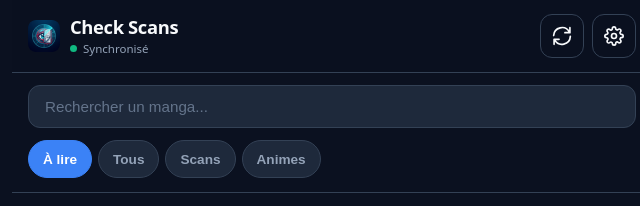
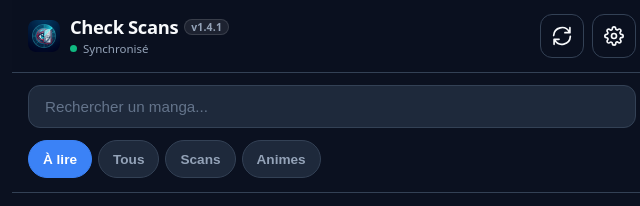
Before and after one commit to Lionization/Check-Anime-Scan, a browser extension: page pwa/index.html in a window 1280 px wide. Shown: the top 206 px of the page, 308-948 px from the left. Drawn offline with Linux system fonts and the light colour scheme.

Commit message:
feat(pwa): centralisation de la version dans version.js et badge dynamique

```diff
--- a/pwa/app.css
+++ b/pwa/app.css
@@ -95,6 +95,20 @@ body {
     font-weight: 700;
     letter-spacing: -0.02em;
     line-height: 1.2;
+    display: inline-flex;
+    align-items: center;
+    gap: 6px;
+}
+
+.brand-version {
+    font-size: 0.65rem;
+    font-weight: 600;
+    padding: 1px 6px;
+    border-radius: 9999px;
+    background: rgba(255, 255, 255, 0.08);
+    color: var(--text-secondary);
+    border: 1px solid rgba(255, 255, 255, 0.12);
+    letter-spacing: 0.02em;
 }
 
 .sync-status {
--- a/pwa/app.js
+++ b/pwa/app.js
@@ -15,6 +15,7 @@ const STORAGE_KEYS = {
 const GITHUB_API_URL = 'https://api.github.com/gists';
 const GIST_FILENAME = 'suivi.json';
 const VAPID_PUBLIC_KEY = 'BFdc6qHW_0VONqmpkv2Qy6lbV5Tp4U3xdG2gOPCNKaqPfmPbsLK8upQXLnus7cFx1pGJV7HXddnw4y_wtgvVHMg';
+const CURRENT_VERSION = (typeof self !== 'undefined' && self.APP_VERSION) || (typeof window !== 'undefined' && window.APP_VERSION) || '1.4.1';
 
 // État de l'application
 let allItems = {};
@@ -52,6 +53,12 @@ if (document.readyState === 'complete') {
 
 // Initialisation au chargement du DOM
 document.addEventListener('DOMContentLoaded', () => {
+    // Affichage dynamique de la version
+    const versionBadge = document.getElementById('app-version-badge');
+    if (versionBadge) {
+        versionBadge.textContent = `v${CURRENT_VERSION}`;
+    }
+
     const refreshBtn = document.getElementById('refresh-btn');
     const openSettingsBtn = document.getElementById('open-settings-btn');
     const setupBtn = document.getElementById('setup-btn');
--- a/pwa/index.html
+++ b/pwa/index.html
@@ -9,7 +9,7 @@
     <link rel="manifest" href="manifest.json">
     <link rel="icon" type="image/png" href="icons/favicon48.png">
     <link rel="apple-touch-icon" href="icons/favicon128.png">
-    <link rel="stylesheet" href="app.css?v=20261007_2340">
+    <link rel="stylesheet" href="app.css">
 </head>
 <body>
     <div class="app-layout">
@@ -23,7 +23,7 @@
             <div class="brand">
                 <img src="icons/favicon48.png" alt="Logo" class="brand-icon" width="32" height="32">
                 <div>
-                    <h1 class="brand-title">Check Scans</h1>
+                    <h1 class="brand-title">Check Scans <span id="app-version-badge" class="brand-version"></span></h1>
                     <div id="sync-status" class="sync-status" title="Statut de synchronisation">
                         <span class="sync-dot"></span>
                         <span id="sync-label" class="sync-label">Synchronisé</span>
@@ -140,6 +140,7 @@
         <div id="toast" class="toast hidden" role="status" aria-live="polite"></div>
     </div>
 
-    <script type="module" src="app.js?v=20261007_2340"></script>
+    <script src="version.js"></script>
+    <script type="module" src="app.js"></script>
 </body>
 </html>
--- /dev/null
+++ b/pwa/version.js
@@ -0,0 +1,5 @@
+/**
+ * @fileoverview Source unique de vérité pour la version de la PWA Check Anime & Scans.
+ * Ce fichier est partagé entre le Service Worker (importScripts), index.html et app.js.
+ */
+self.APP_VERSION = '1.4.1';
```
Also changed, not shown: pwa/sw.js (+7 -4 lines).
